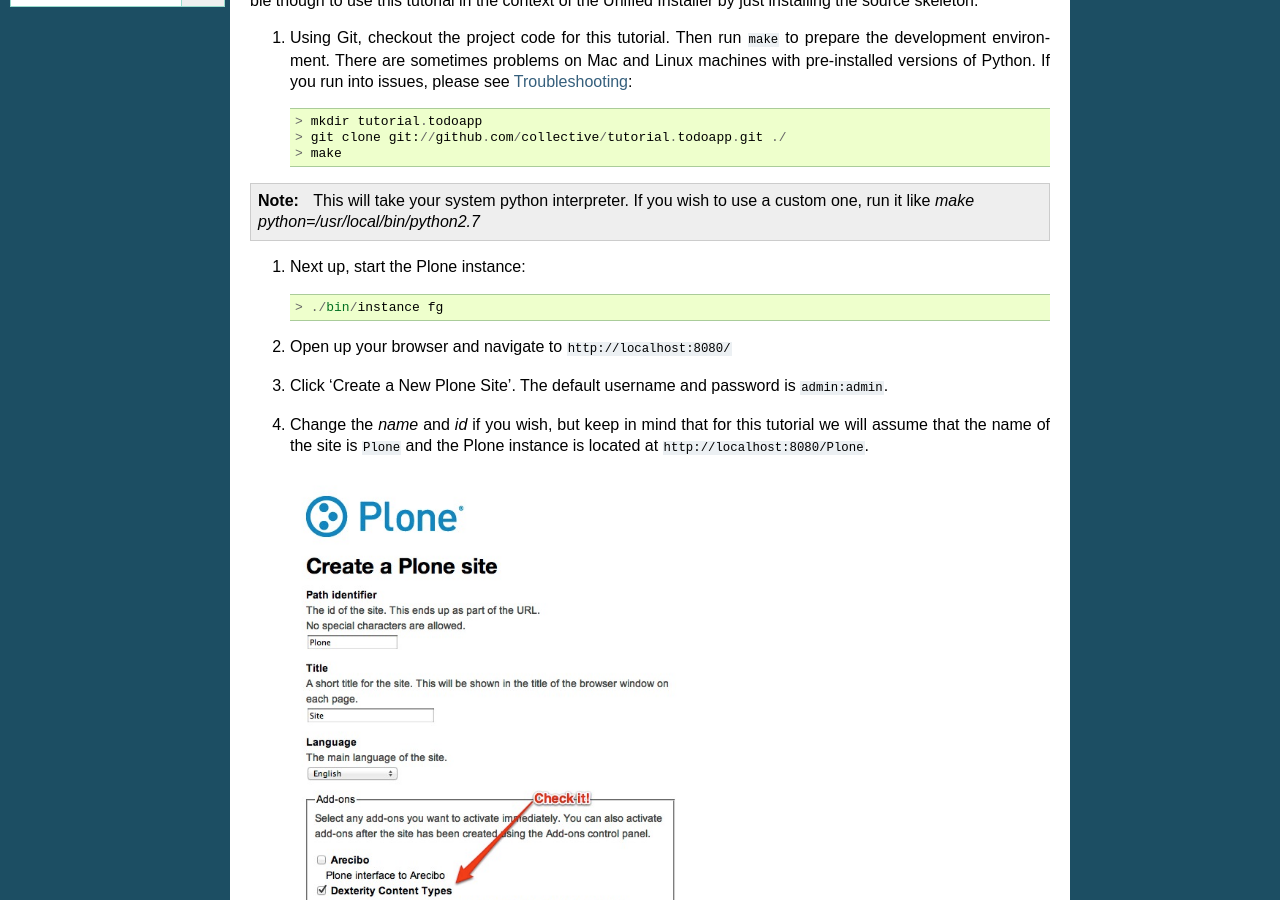
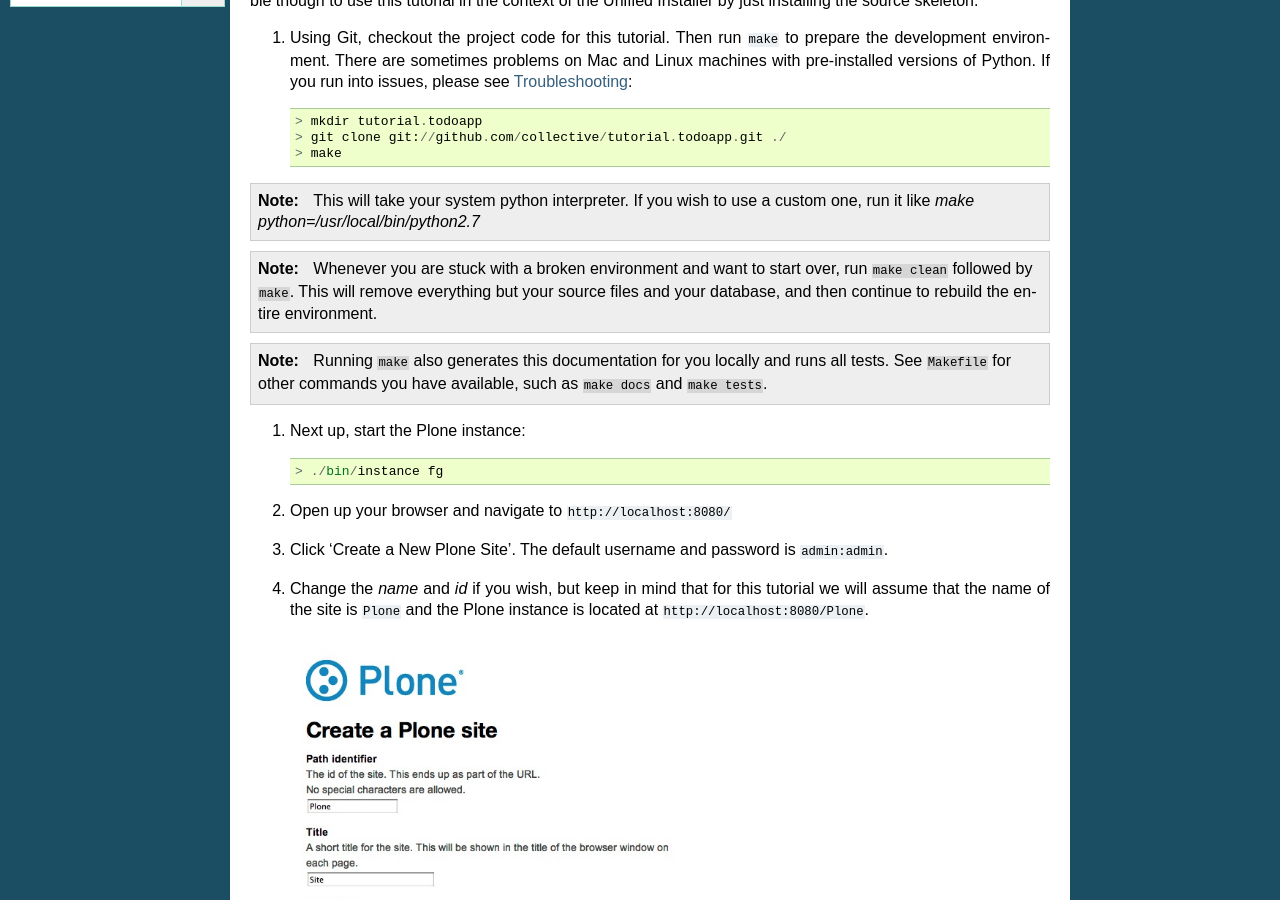
Before and after one commit to collective/tutorial.todoapp, a Sphinx documentation site: the page built from docs/chapter_0.rst, in a window 1280 px wide and 900 px high, scrolled down 366 px. Built offline with Sphinx 7.4.7, drawn with Linux system fonts in a browser that asks for light colours.

Commit message:
more about make

```diff
--- a/docs/chapter_0.rst
+++ b/docs/chapter_0.rst
@@ -51,6 +51,19 @@
     This will take your system python interpreter. If you wish to use a custom
     one, run it like `make python=/usr/local/bin/python2.7`
 
+.. note::
+
+    Whenever you are stuck with a broken environment and want to start over,
+    run ``make clean`` followed by ``make``. This will remove everything but
+    your source files and your database, and then continue to rebuild the
+    entire environment.
+
+.. note::
+
+    Running ``make`` also generates this documentation for you locally and
+    runs all tests. See ``Makefile`` for other commands you have available,
+    such as ``make docs`` and ``make tests``.
+
 #. Next up, start the Plone instance::
 
     > ./bin/instance fg
```
